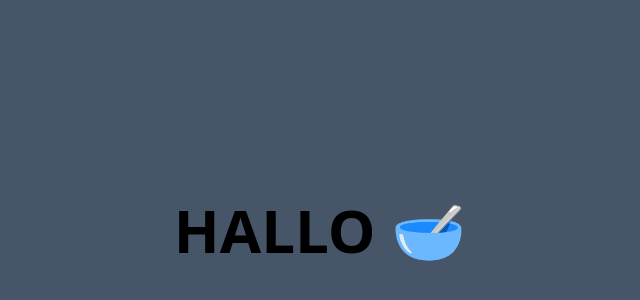
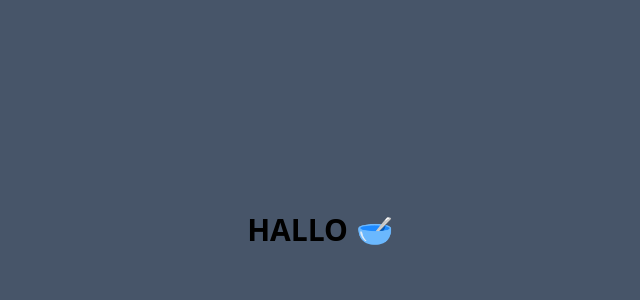
Before and after one commit to HANIPATURROSYIDAH/my_project, a plain HTML site: page index.html in a window 1280 px wide. Shown: the part 170-470 px from the top of the page, without its empty margins (320-960 px from the left). Drawn offline with nearby package versions, Linux system fonts and the light colour scheme.

Commit message:
change font size index.html

```diff
--- a/index.html
+++ b/index.html
@@ -7,7 +7,7 @@
 </head>
 <body>
   <div class="w-full h-screen bg-slate-600 flex justify-center items-center">
-    <h1 class="font-bold text-6xl">HALLO 🥣</h1>
+    <h1 class="font-bold text-3xl">HALLO 🥣</h1>
   </div>
 </body>
 </html>
```
